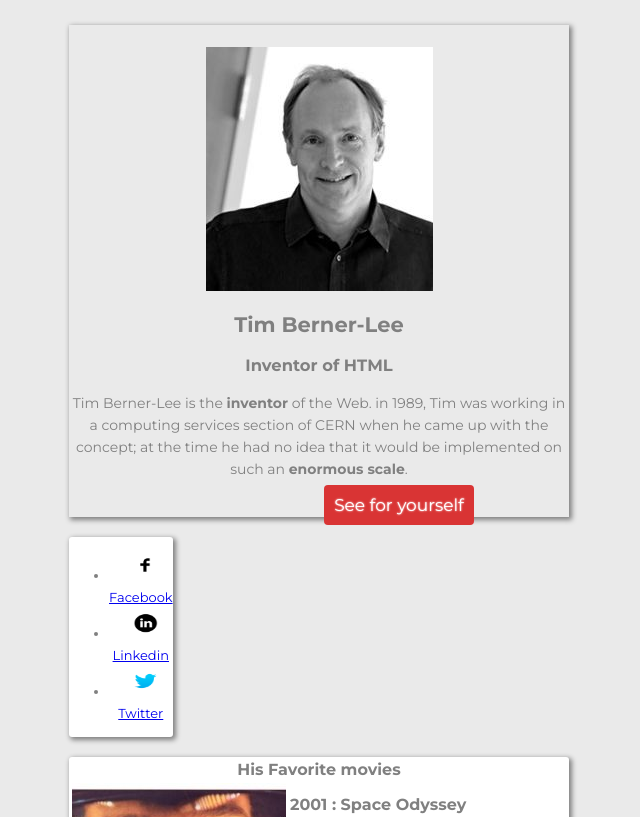
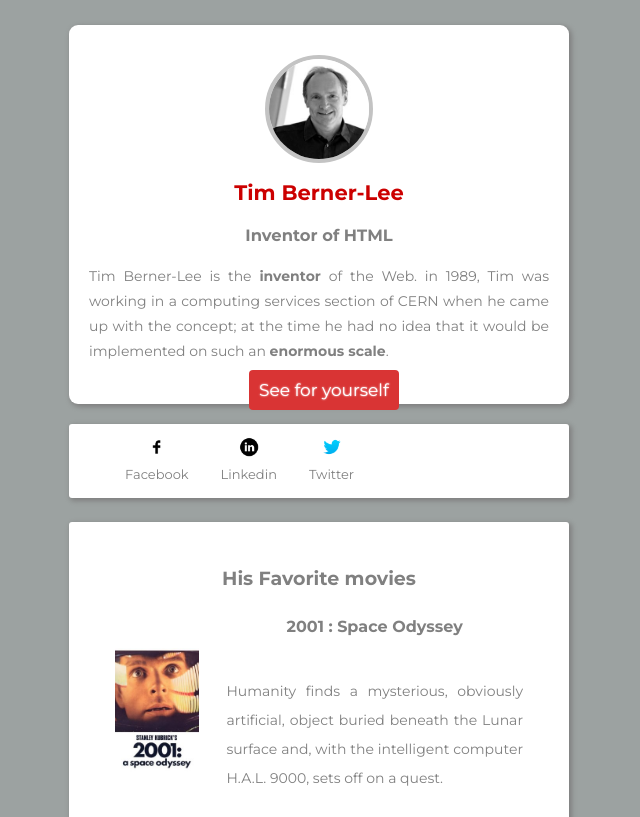
Before and after one commit to gretzerjerome/starting-web-developpment, a plain HTML site: page index.html in a window 1280 px wide. Shown: the top 817 px of the page, without its empty margins (321-961 px from the left). Drawn offline with Linux system fonts and the light colour scheme.

Commit message:
ca avance

```diff
--- a/index.html
+++ b/index.html
@@ -12,12 +12,12 @@
   <section class="subbody">
     <div id="profil">
       <br/>
-        <center><img src="images/tim.jpeg" alt"Tim Berner Lee">
+        <img src="images/tim.jpeg" alt"Tim Berner Lee">
         <div class="resume">
           <h2><b>Tim Berner-Lee</b></h2>
           <h3>Inventor of HTML</h3>
           <p>Tim Berner-Lee is the <b>inventor</b> of the Web. in 1989, Tim was working in a computing services section of CERN when he came up with the concept; at the time he had no idea that it would be implemented on such an <b>enormous scale</b>.</p>
-			<a href="https://fr.wikipedia.org/wiki/Tim_Berners-Lee" class="button">See for yourself</a></center>
+			<a href="https://fr.wikipedia.org/wiki/Tim_Berners-Lee" class="button">See for yourself</a>
 		</div>
 	</div>
   </section>
@@ -38,6 +38,7 @@
 				</tr>
 				<tr>
 					<td rowspan="2"><img class="affiches" src="images/2001.jpeg"></td>
+        </br>
 					<td><b>2001 : Space Odyssey</b></td>
 				</tr>
 				<tr>
--- a/style.css
+++ b/style.css
@@ -1,6 +1,6 @@
 body
 {
-	background-color:#eaeaea;
+	background-color:#9CA2A1;
 	width: 800px;
 	margin: auto;
 	font-family: "Montserrat";
@@ -9,14 +9,14 @@ color: grey;
 
 .subbody
 {
-  background-color:#EDF7F2
-  border-radius: 3px;
+  background-color: white;
+  border-radius: 9px;
 	box-shadow: 2px 2px 5px 1px grey;
 	margin-left: 150px;
 	margin-right: 150px;
 	margin-top: 25px;
 	font-size: 14px;
-	line-height: 22px;
+	line-height: 25px;
   text-align: justify;
 }
 
@@ -34,21 +34,6 @@ color: grey;
 	text-align: center;
 
 }
-.socialbut
-{
-	display: inline-block;
-	-webkit-border-radius: 4;
-	-moz-border-radius: 4;
-	border-radius: 4px;
-	color: #ffffff;
-	font-size: 17px;
-	padding: 5px 5px 5px 5px;
-	text-decoration: none;
-	width: 40%;
-	margin-left: 30%;
-	margin-right: 30%;
-	text-shadow: 0px 0px 2px white;
-}
 
 .movies
 {
@@ -59,10 +44,9 @@ color: grey;
 	margin-right: 150px;
 	margin-top: 20px;
 }
-
 .button
 {
-	-webkit-border-radius: 4;
+	-webkit-border-radius: 6;
 	-moz-border-radius: 4;
 	border-radius: 4px;
 	color: #ffffff;
@@ -72,4 +56,96 @@ color: grey;
 	text-decoration: none;
 	width: 40%;
 	margin-left: 160px;
-text-shadow: 0px 0px 2px white;
+	text-shadow: 0px 0px 2px white;
+
+}
+.button:hover {
+  background: #FFFFFF;
+  text-decoration: none;
+
+}
+
+h2
+{
+  color: #cc0000;
+  text-align: center;
+}
+h3
+{
+  color:grey;
+  text-align: center;
+}
+#profil img
+{
+	overflow:hidden;
+	display: block;
+	width: 100px;
+	height: 100px;
+	-webkit-border-radius: 50%;
+	-moz-border-radius: 50%;
+	-ms-border-radius: 50%;
+	-o-border-radius: 50%;
+	border-radius: 50%;
+	margin-top: 5px;
+	margin-left: auto;
+	margin-right: auto;
+	border:4px solid #c3c3c3;
+}
+.resume
+{
+margin-left: 20px;
+margin-right: 20px;
+}
+
+
+ul
+{
+	width: 460px;
+    list-style-type: none;
+    overflow: hidden;
+}
+
+li {
+	float: left;
+	color: grey;
+}
+
+li a {
+    color: grey;
+    text-align: center;
+    padding: 16px;
+    text-decoration: none;
+}
+
+li a:hover {
+    background-color: #111111;
+}
+
+table, th, td
+{
+	margin-left: 20px;
+	margin-right: 20px;
+	border-collapse: separate;
+    border-spacing: 25px 25px;
+}
+
+th
+{
+	font-size: 19px;
+}
+td
+{
+	text-align: center;
+}
+.affiches
+{
+	height:125px;
+
+}
+
+.textes
+{
+	text-align: justify;
+	font-size: 14px;
+	line-height: 29px;
+}
```
